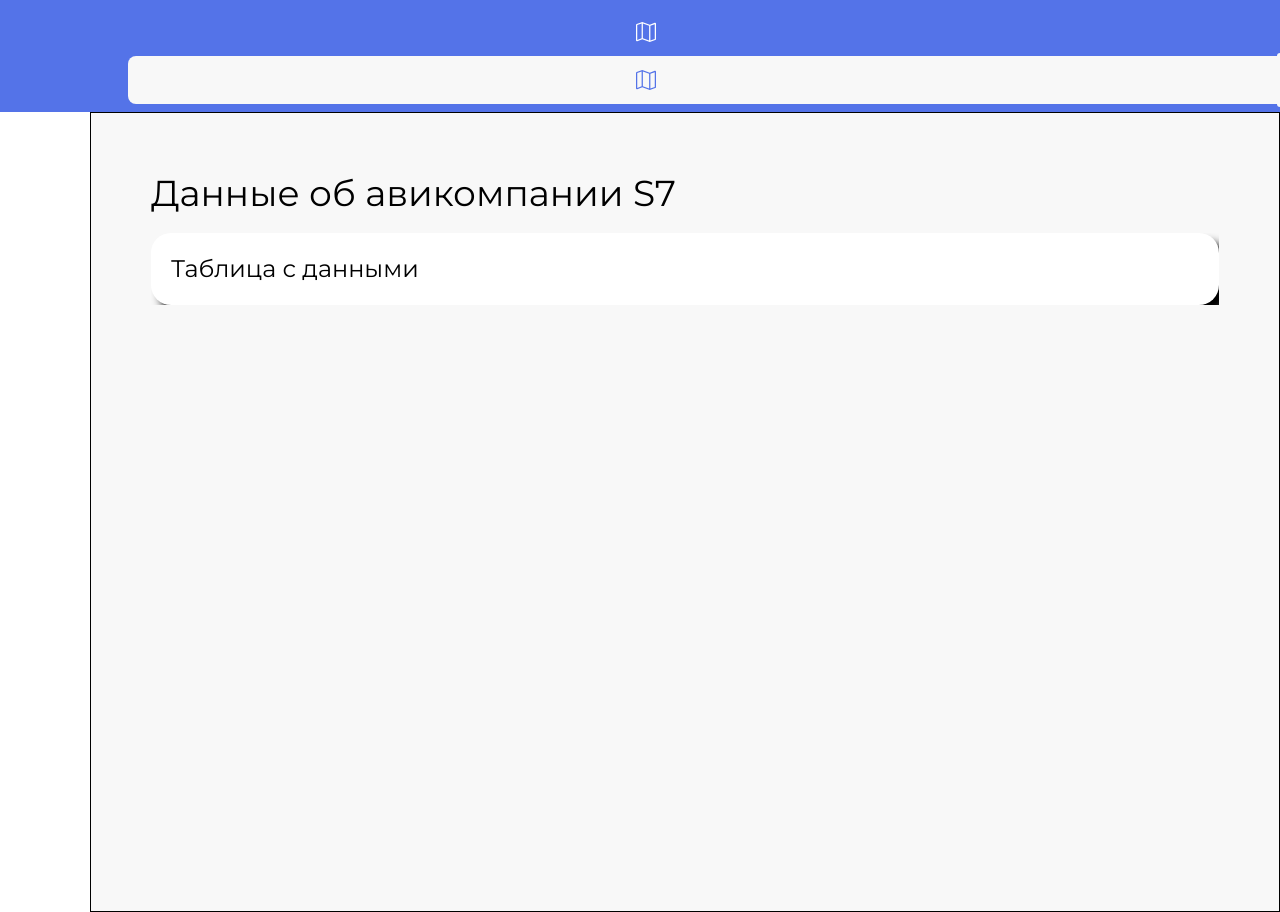
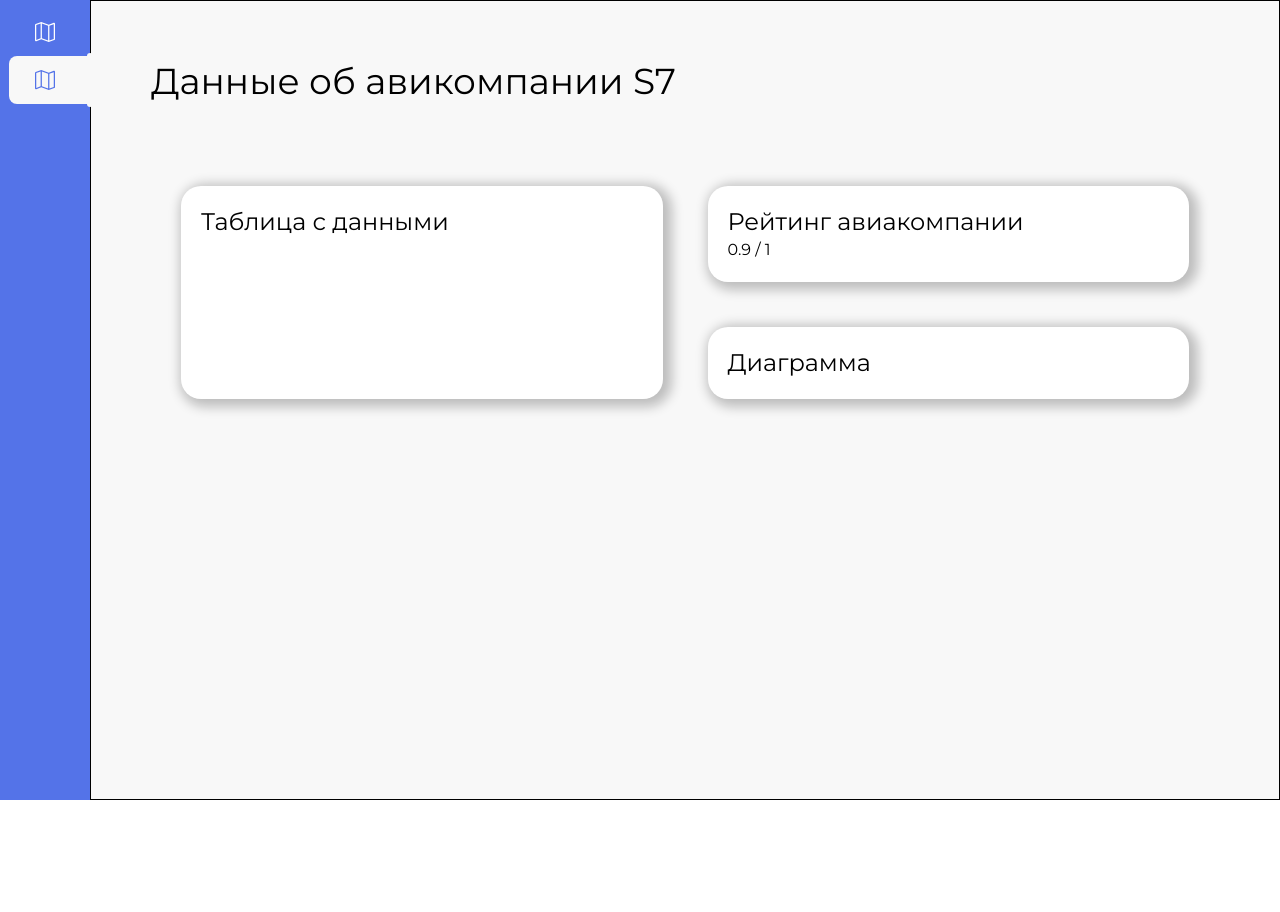
Before and after one commit to PSU-IKNT/frontend-airlines, a Nuxt app: page /firstpage in a window 1280 px wide. After the commit the page ends 800 px from the top, so only its background shows below. Built offline with nearby package versions, Linux system fonts and the light colour scheme; no server answers.

Commit message:
added flex

```diff
--- a/assets/css/main.css
+++ b/assets/css/main.css
@@ -11,6 +11,14 @@
   font-style: normal;
 }
 
+.menu {
+  position: absolute;
+  top: 0;
+  left: 0;
+  width: 90px;
+  height: 100%;
+}
+
 .container {
   max-width: 1800px;
   padding: 60px;
@@ -19,12 +27,23 @@
   min-height: inherit;
 }
 .swiper {
+  max-width: 100% !important;
+  width: 100% !important;
   margin: 0 !important;
+  height: inherit;
+}
+
+.swiper-slide {
+  width: 100%;
 }
 
 .airlines__block {
   background-color: #fff;
   padding: 20px;
   border-radius: 20px;
-  box-shadow: 10px 10px 10px;
+  -webkit-box-shadow: 4px 3px 23px 5px rgba(0, 0, 0, 0.24);
+  box-shadow: 4px 3px 12px 5px rgba(0, 0, 0, 0.24);
 }
+
+.swiper-wrapper {
+}
--- a/components/layout/Sidebar.vue
+++ b/components/layout/Sidebar.vue
@@ -1,5 +1,5 @@
 <template>
-  <aside class="my-blue-bg flex flex-col items-end py-2 flex-auto">
+  <aside class="my-blue-bg flex flex-col items-end py-2 flex-auto menu">
     <NuxtLink
       v-for="page in pages"
       @click="selectPage(page)"
--- a/components/slider/Arilines-slide.vue
+++ b/components/slider/Arilines-slide.vue
@@ -1,8 +1,46 @@
 <template>
   <div class="airlines__slide">
-    <div class="airlines__block">
-      <h2 class="text-2xl">Таблица с данными</h2>
+    <div class="airlines-info">
+      <div class="airlines-info__wrapper">
+        <div class="airlines-info__column">
+          <div class="airlines__block">
+            <h2 class="text-2xl">Таблица с данными</h2>
+          </div>
+        </div>
+        <div class="airlines-info__column">
+          <div class="airlines__block">
+            <h2 class="text-2xl">Рейтинг авиакомпании</h2>
+            <div class="airlines__rating">0.9 / 1</div>
+          </div>
+          <div class="airlines__block">
+            <h2 class="text-2xl">Диаграмма</h2>
+          </div>
+        </div>
+      </div>
     </div>
   </div>
 </template>
 <script setup></script>
+<style scoped>
+.airlines__slide {
+  padding: 65px 30px;
+}
+.airlines-info {
+}
+.airlines-info__wrapper {
+  display: flex;
+  align-items: start;
+  justify-content: space-between;
+  gap: 45px;
+}
+.airlines-info__column {
+  display: flex;
+  flex-direction: column;
+  flex: 1 1 45%;
+  gap: 45px;
+  align-self: stretch;
+}
+.airlines__block {
+  height: 100%;
+}
+</style>
```
